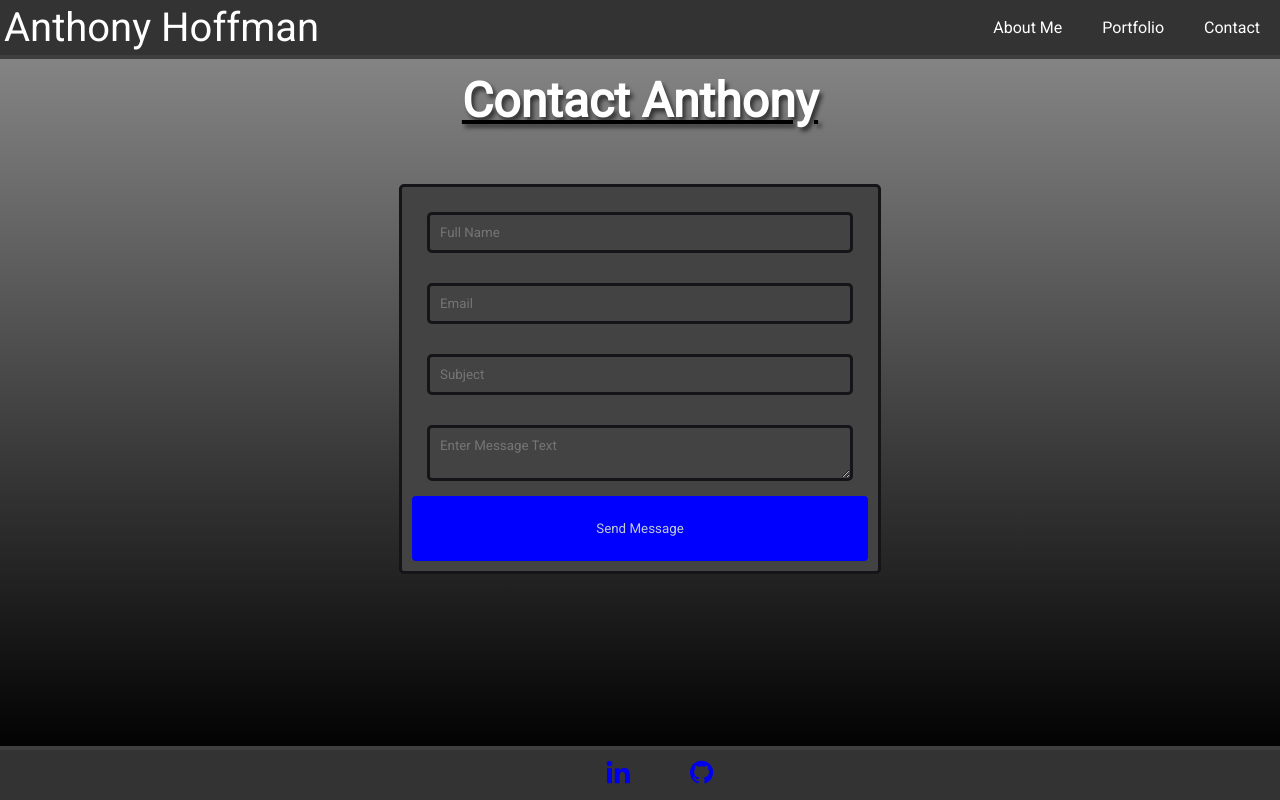
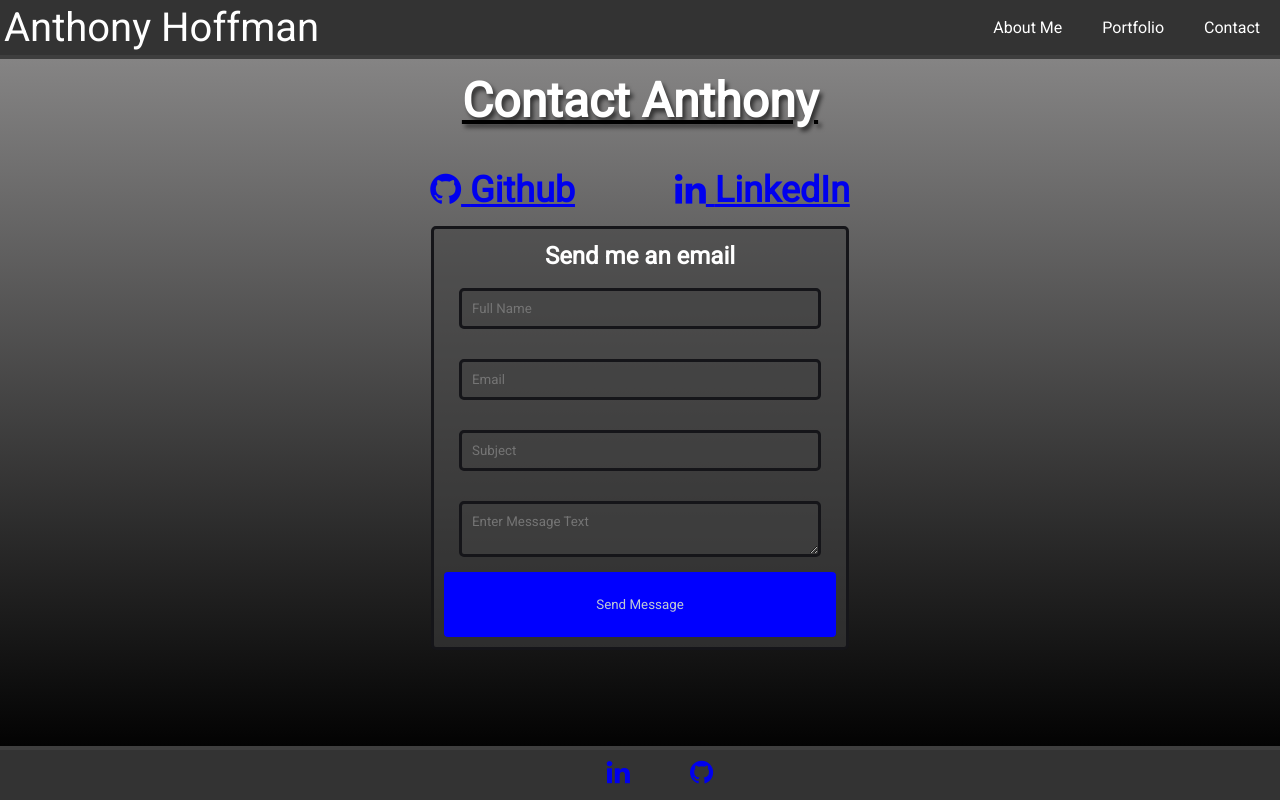
Before and after one commit to aHoff6/react-portfolio, a React (Create React App) app: page /contact in a window 1280 px wide. Built offline with nearby package versions, Linux system fonts and the light colour scheme.

Commit message:
added links to contact page

```diff
--- a/src/App.css
+++ b/src/App.css
@@ -52,12 +52,18 @@ body {
 
 .contactcontainer {
   display: flex;
-  width: 40%;
+  width: 35%;
   margin-left: auto;
   margin-right: auto;
  flex-direction: column;
+ padding-bottom: 100px;
 }
 
+.emailIntroText {
+  color: #ffffff;
+  margin-top: 3px;
+  margin-bottom: 3px;
+}
 .contactbox {
   display: flex;
   flex-direction: column;
@@ -65,13 +71,32 @@ body {
   margin: 15px;
   border: solid 3px rgb(21, 21, 25);
   border-radius: 5px;
-  background: rgb(67, 67, 67);
-  color: white;
+  background: rgba(67, 67, 67, 0.542);
+  color: rgb(255, 255, 255);
   height: auto;
 }
 
 input.contactbox:focus {
   outline-width: 0;
+}
+
+#contactLinkContainer {
+ flex: 1;
+}
+
+.linkH2 {
+  margin: 0;
+}
+
+.contactSpace {
+  width: 100px;
+}
+
+.contact-links {
+  display: flex;
+  justify-content: center;
+  font-size: x-large;
+  padding: space;
 }
 
 /* -------------------------homepage style------------------------- */
@@ -201,10 +226,10 @@ border-radius: 20px;
   padding: 0;
   padding-left: 30px;
   padding-right: 30px;
-  border-style: solid;
-  border-color: #000;
   list-style: none;
   color: #ffffff;
+  border: solid 3px rgb(21, 21, 25);
+  background-color: rgba(170, 170, 170, 0.17);
 }
 
 
--- a/src/components/pages/Contact.js
+++ b/src/components/pages/Contact.js
@@ -1,43 +1,85 @@
-import {useRef} from "react";
-import emailjs from '@emailjs/browser';
-
+import { useRef } from "react";
+import emailjs from "@emailjs/browser";
 
 const Contact = () => {
-    const form = useRef()
+  const form = useRef();
   const sendEmail = (e) => {
     e.preventDefault();
 
-      emailjs.sendForm('service_psm3dzg', 'template_vxekoff', form.current, 'aPnQ-uRYaZI_i9MAA')
-        .then((result) => {
+    emailjs
+      .sendForm(
+        "service_psm3dzg",
+        "template_vxekoff",
+        form.current,
+        "aPnQ-uRYaZI_i9MAA"
+      )
+      .then(
+        (result) => {
           console.log("email sent successfully");
-        }, (error) => {
+        },
+        (error) => {
           console.log("email unsuccessful");
-        });
+        }
+      );
     e.target.reset();
   };
   return (
     <section className="contactcontainer">
       <h1 className="title">Contact Anthony</h1>
-      <div>
+      <div id="contactLinkContainer">
+        <div className="contact-links">
+          <h2 className="linkH2">
+            <a href="https://github.com/aHoff6">
+              <span className="icons" title="GitHub">
+                <i className="fa fa-github"></i>
+              </span>{" "}
+              Github
+            </a>
+          </h2>
+          <div className="contactSpace">    </div>
+          <h2 className="linkH2">
+            <a href="https://www.linkedin.com/in/anthony-c-hoffman/">
+              <span className="icons" title="LinkedIn">
+                <i className="fa fa-linkedin"></i>
+              </span>{" "}
+              LinkedIn
+            </a>
+          </h2>
+        </div>
+      </div>
+      <div className="emailContainer">
 
         <form ref={form} onSubmit={sendEmail} className="contactbox">
+        <h2 className="emailIntroText">Send me an email</h2>
           <input
             className="contactbox"
             type="text"
             placeholder="Full Name"
-            name="user_name" required />
+            name="user_name"
+            required
+          />
           <input
             className="contactbox"
             type="email"
             placeholder="Email"
-            name="user_email" required />
+            name="user_email"
+            required
+          />
           <input
             className="contactbox"
             type="text"
             placeholder="Subject"
-            name="subject" required />
-            <textarea name="message" placeholder="Enter Message Text" className="contactbox"></textarea>
-            <button type="submit" className="sendbtn">Send Message</button>
+            name="subject"
+            required
+          />
+          <textarea
+           className="contactbox"
+            name="message"
+            placeholder="Enter Message Text"
+          ></textarea>
+          <button type="submit" className="sendbtn">
+            Send Message
+          </button>
         </form>
       </div>
     </section>
```
Lines whose indentation alone changed are shown as unchanged.
